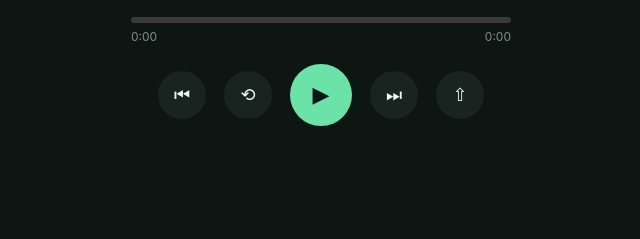
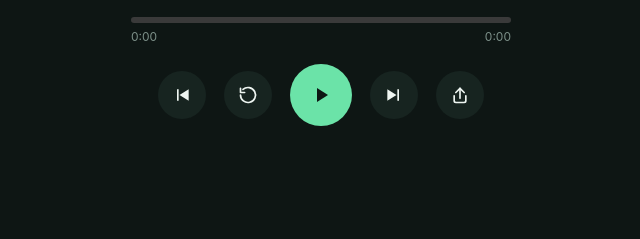
Before and after one commit to cripperen/crispy, a plain HTML site: page index.html in a window 1280 px wide. Shown: the part 173-412 px from the top of the page, 319-959 px from the left. Drawn offline with Linux system fonts and the light colour scheme.

Commit message:
Replace button text with SVG icons
Updated control buttons to use SVG icons for better visuals and added play/pause icon functionality.

```diff
--- a/index.html
+++ b/index.html
@@ -78,15 +78,21 @@
     color: var(--text);
     width: 48px; height: 48px;
     border-radius: 50%;
-    font-size: 18px;
     cursor:pointer;
+    display:flex;
+    align-items:center;
+    justify-content:center;
+  }
+  .controls button svg{
+    width: 20px;
+    height: 20px;
   }
   #play{
     width: 62px; height: 62px;
     background: var(--accent);
     color: #0e1614;
-    font-size: 22px;
   }
+  #play svg{ width: 24px; height: 24px; }
   .controls button:hover{ opacity: 0.85; }
 
   /* MUSIC LIST */
@@ -144,11 +150,28 @@
     </div>
 
     <div class="controls">
-      <button id="prev" title="Previous">⏮</button>
-      <button id="reset" title="Restart">⟲</button>
-      <button id="play" title="Play">▶</button>
-      <button id="next" title="Next">⏭</button>
-      <button id="share" title="Share">⇧</button>
+      <button id="prev" title="Previous">
+        <svg viewBox="0 0 24 24" fill="currentColor"><path d="M6 5h2v14H6zM20 5v14l-11-7z"/></svg>
+      </button>
+      <button id="reset" title="Restart">
+        <svg viewBox="0 0 24 24" fill="none" stroke="currentColor" stroke-width="2" stroke-linecap="round" stroke-linejoin="round">
+          <path d="M3 12a9 9 0 1 0 3-6.7"/>
+          <path d="M3 4v5h5"/>
+        </svg>
+      </button>
+      <button id="play" title="Play">
+        <svg id="playIcon" viewBox="0 0 24 24" fill="currentColor"><path d="M8 5v14l11-7z"/></svg>
+      </button>
+      <button id="next" title="Next">
+        <svg viewBox="0 0 24 24" fill="currentColor"><path d="M16 5h2v14h-2zM4 5v14l11-7z"/></svg>
+      </button>
+      <button id="share" title="Share">
+        <svg viewBox="0 0 24 24" fill="none" stroke="currentColor" stroke-width="2" stroke-linecap="round" stroke-linejoin="round">
+          <path d="M12 16V4"/>
+          <path d="M7 9l5-5 5 5"/>
+          <path d="M5 13v6a2 2 0 0 0 2 2h10a2 2 0 0 0 2-2v-6"/>
+        </svg>
+      </button>
     </div>
   </section>
 
@@ -186,6 +209,9 @@ const audio = document.getElementById('audio');
 let current = -1;
 let playing = false;
 
+const ICON_PLAY = '<path d="M8 5v14l11-7z"/>';
+const ICON_PAUSE = '<path d="M7 5h4v14H7zM13 5h4v14h-4z"/>';
+
 const el = {
   title: document.getElementById('title'),
   filename: document.getElementById('filename'),
@@ -194,6 +220,7 @@ const el = {
   currentT: document.getElementById('current'),
   durationT: document.getElementById('duration'),
   play: document.getElementById('play'),
+  playIcon: document.getElementById('playIcon'),
   list: document.getElementById('list'),
   navHome: document.getElementById('navHome'),
   navMusic: document.getElementById('navMusic'),
@@ -273,7 +300,8 @@ function prevSong(){ if(SONGS.length) loadSong(current - 1, true); }
 
 function setPlaying(p){
   playing = p;
-  el.play.textContent = p ? "❚❚" : "▶";
+  el.playIcon.innerHTML = p ? ICON_PAUSE : ICON_PLAY;
+  el.play.title = p ? "Pause" : "Play";
 }
 
 function updateProgress(){
@@ -328,6 +356,7 @@ audio.addEventListener('error', () => {
 });
 
 renderList();
+setPlaying(false);
 </script>
 </body>
 </html>
```
